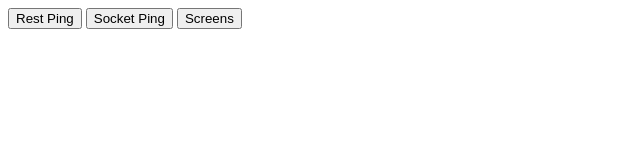
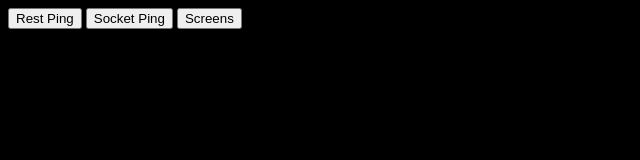
Before and after one commit to cloudmedi/digitial, a website: page public/demo_device.html in a window 1280 px wide. Shown: the whole page, without its empty margins (0-640 px from the left). Drawn offline with nearby package versions, Linux system fonts and the light colour scheme; no server answers.

Commit message:
device demo dark mode added

```diff
--- a/public/demo_device.html
+++ b/public/demo_device.html
@@ -5,7 +5,7 @@
 	<title>Demo</title>
 
 </head>
-<body>
+<body bgcolor="black">
 <div id="list_of">
 	<button class="join">Rest Ping</button>
 	<button class="ping" id="ping">Socket Ping</button>
```
